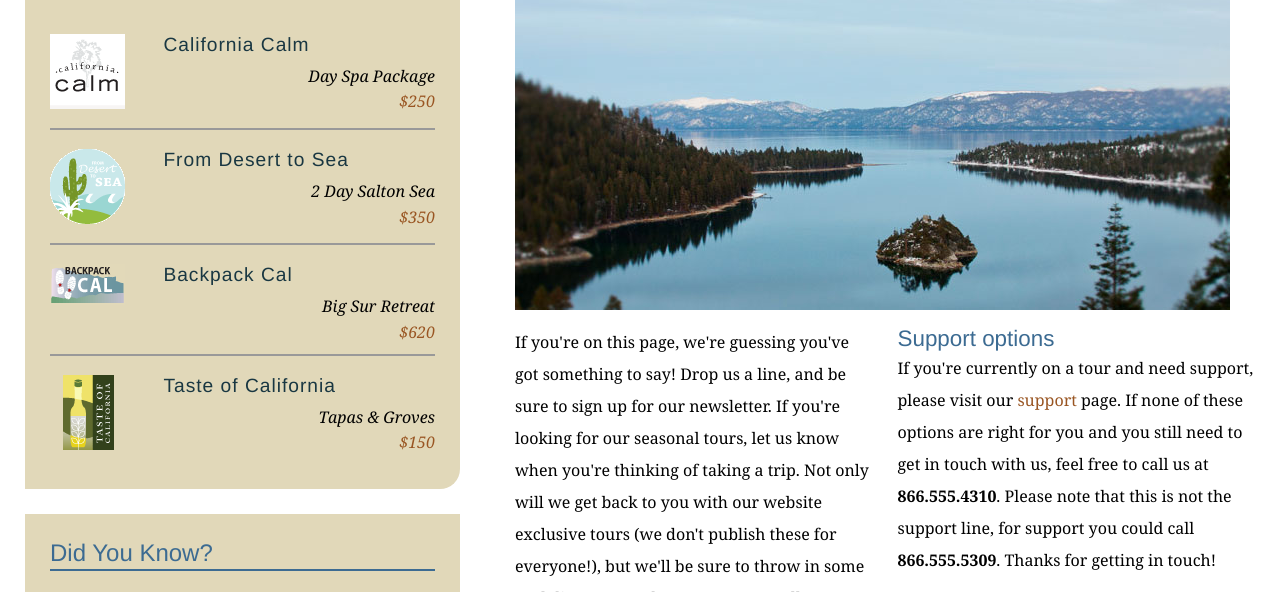
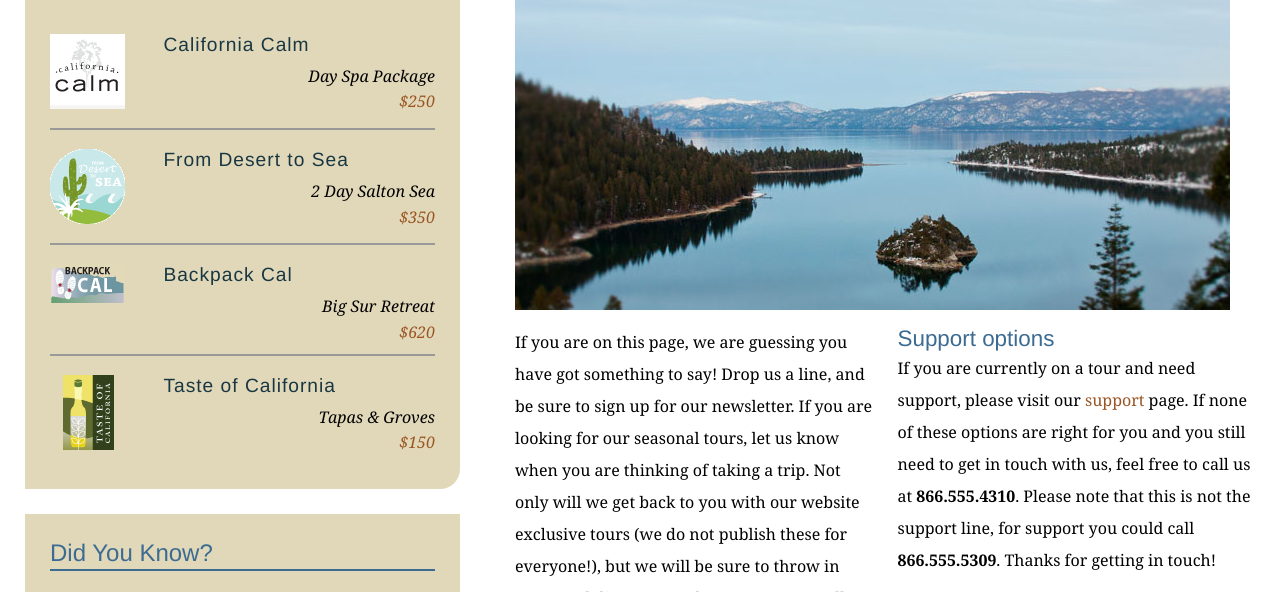
Before and after one commit to rjackson-isl/explore_california, a plain HTML site: page contact.html in a window 1280 px wide. Shown: the part 342-934 px from the top of the page. Drawn offline with Linux system fonts and the light colour scheme.

Commit message:
Removed contractions from contact page text

```diff
--- a/contact.html
+++ b/contact.html
@@ -68,10 +68,10 @@
           <h1>Get in touch</h1>
           <img src="assets/images/emerald_bay.jpg" alt="Beautiful Lake Tahoe" class="articleImage" />
           <div class="multiCol">
-            <p>If you're on this page, we're guessing you've got something to say! Drop us a line, and be sure to sign up for our newsletter. If you're looking for our seasonal tours,  let us know when you're thinking of taking a trip. Not only will we get back to you with our website exclusive tours (we don't publish these for everyone!), but we'll be sure to throw in some cool discounts and tour extras as well.</p>
+            <p>If you are on this page, we are guessing you have got something to say! Drop us a line, and be sure to sign up for our newsletter. If you are looking for our seasonal tours,  let us know when you are thinking of taking a trip. Not only will we get back to you with our website exclusive tours (we do not publish these for everyone!), but we will be sure to throw in some cool discounts and tour extras as well.</p>
 
             <h2>Support options</h2>
-            <p>If you're currently on a tour and need support, please visit our <a href="support.html">support</a> page. If none of these options are right for you and you still need to get in touch with us, feel free to call us at<span class="phone"> <strong>866.555.4310</strong>. Please note that this is not the support line, for support you could call </span><strong>866.555.5309</strong>. Thanks for getting in touch!</p>
+            <p>If you are currently on a tour and need support, please visit our <a href="support.html">support</a> page. If none of these options are right for you and you still need to get in touch with us, feel free to call us at<span class="phone"> <strong>866.555.4310</strong>. Please note that this is not the support line, for support you could call </span><strong>866.555.5309</strong>. Thanks for getting in touch!</p>
           </div>
 
           <form id="frmContact" name="frmContact" method="post" action="contact_process.html">
```
